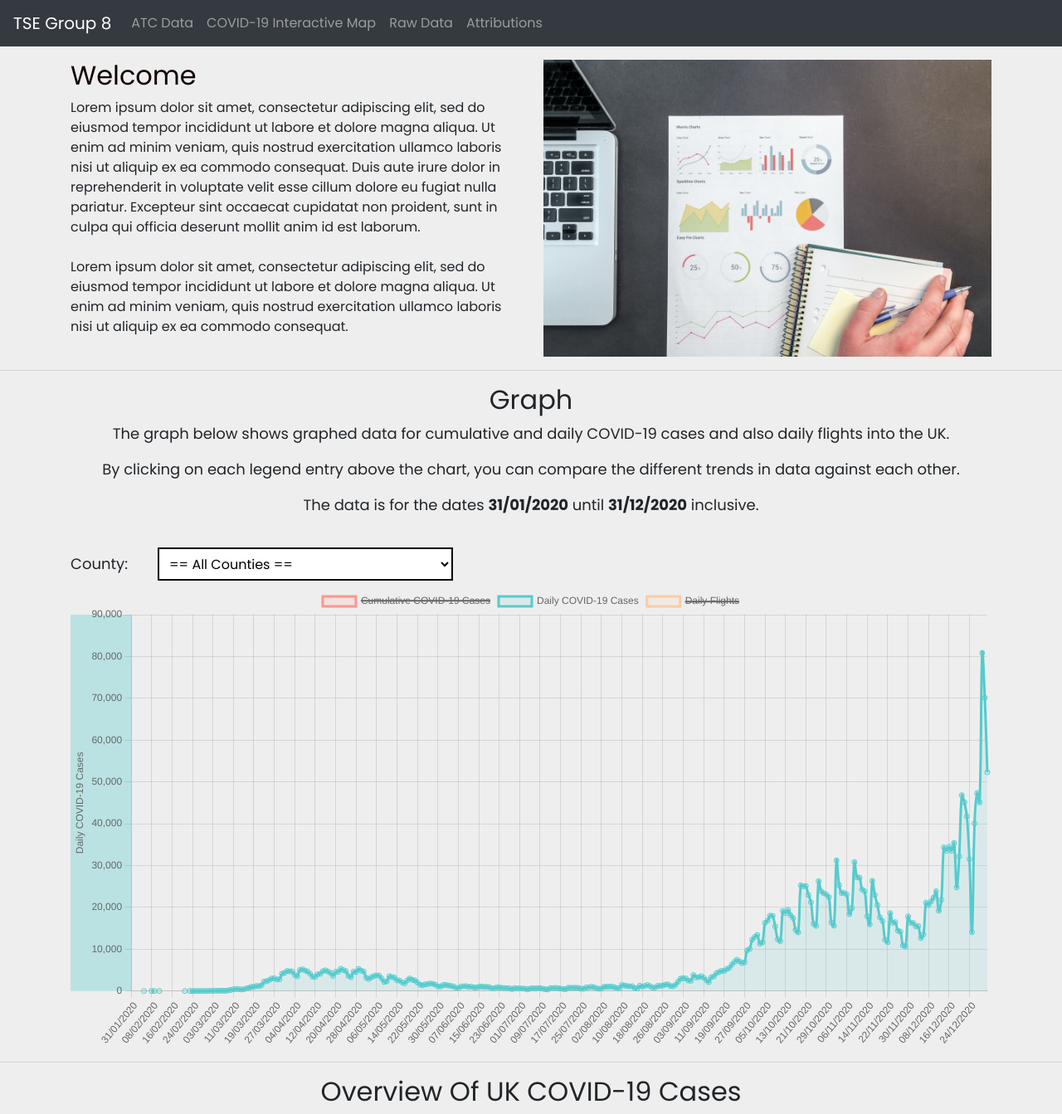
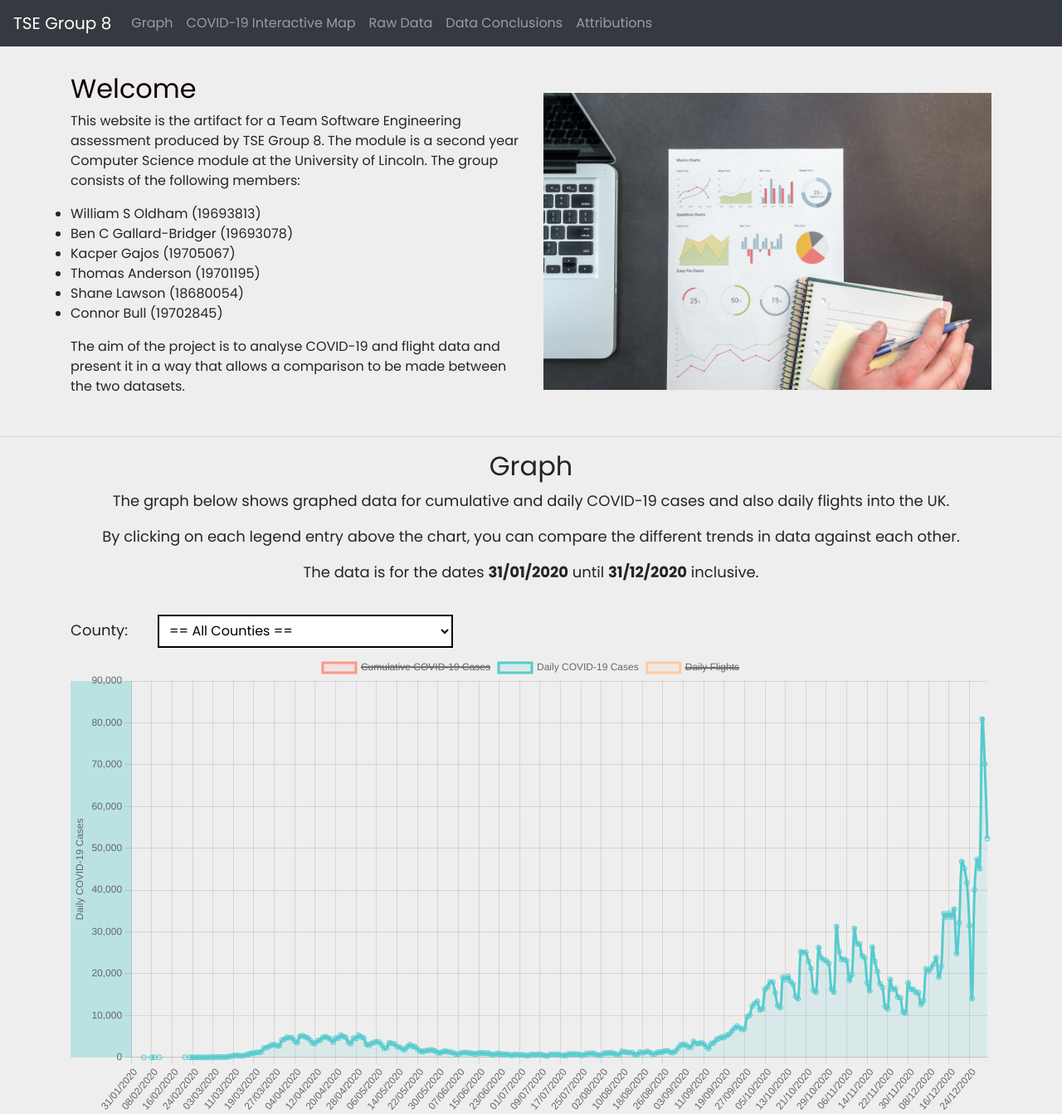
Before and after one commit to binaryoverload/TSEGroup8Website, a Flask app: page / in a window 1280 px wide. Shown: the top 1343 px of the page at 83% size. Run offline with Flask 2, Linux system fonts and the light colour scheme; parts of the project's set-up code (start-up, migrations or seed data) failed here and were passed over; some libraries are stand-ins or nearby versions.

Commit message:
Writey stuff

```diff
--- a/templates/index.html
+++ b/templates/index.html
@@ -8,7 +8,7 @@
     <meta charset="UTF-8">
     <meta http-equiv="X-UA-Compatible" content="IE=edge">
     <meta name="viewport" content="width=device-width, initial-scale=1">
-    <title>TSE</title>
+    <title>TSE Group 8</title>
 
     <link rel="stylesheet" href="https://cdn.jsdelivr.net/npm/bootstrap@4.6.0/dist/css/bootstrap.min.css" integrity="sha384-B0vP5xmATw1+K9KRQjQERJvTumQW0nPEzvF6L/Z6nronJ3oUOFUFpCjEUQouq2+l" crossorigin="anonymous">
     <link rel="stylesheet" type="text/css" href="https://stackpath.bootstrapcdn.com/font-awesome/4.7.0/css/font-awesome.min.css" />
@@ -34,7 +34,7 @@
         <div class="collapse navbar-collapse" id="navbarSupportedContent">
             <ul class="navbar-nav mr-auto">
                 <li class="nav-item">
-                    <a class="nav-link" href="#atc-section">ATC Data</a>
+                    <a class="nav-link" href="#graph-section">Graph</a>
                 </li>
                 <li class="nav-item">
                     <a class="nav-link" href="#covid-map-section">COVID-19 Interactive Map</a>
@@ -42,6 +42,9 @@
                 <li class="nav-item">
                     <a class="nav-link" href="#raw-data-section">Raw Data</a>
                 </li>
+                <div class="nav-item">
+                    <a href="#data-comments-section" class="nav-link">Data Conclusions                    </a>
+                </div>
                 <li class="nav-item">
                     <a class="nav-link" href="#attributions-section">Attributions</a>
                 </li>
@@ -51,14 +54,21 @@
 
     <section class="welcome container my-3" id="S1">
         <div class="row">
-            <div class="col-md-6">
+            <div class="col-md-6 my-3">
                 <h2 class="titleText">Welcome</h2>
-                <p>Lorem ipsum dolor sit amet, consectetur adipiscing elit, sed do eiusmod tempor incididunt ut labore et dolore magna aliqua. Ut enim ad minim veniam, quis nostrud exercitation ullamco laboris nisi ut aliquip ex ea commodo consequat. Duis
-                    aute irure dolor in reprehenderit in voluptate velit esse cillum dolore eu fugiat nulla pariatur. Excepteur sint occaecat cupidatat non proident, sunt in culpa qui officia deserunt mollit anim id est laborum.<br><br>Lorem ipsum dolor
-                    sit amet, consectetur adipiscing elit, sed do eiusmod tempor incididunt ut labore et dolore magna aliqua. Ut enim ad minim veniam, quis nostrud exercitation ullamco laboris nisi ut aliquip ex ea commodo consequat.</p>
+                <p>This website is the artifact for a Team Software Engineering assessment produced by TSE Group 8. The module is a second year Computer Science module at the University of Lincoln. The group consists of the following members:</p>
+                <ul>
+                    <li>William S Oldham (19693813)</li>
+                    <li>Ben C Gallard-Bridger (19693078)</li>
+                    <li>Kacper Gajos (19705067)</li>
+                    <li>Thomas Anderson (19701195)</li>
+                    <li>Shane Lawson (18680054)</li>
+                    <li>Connor Bull (19702845)</li>
+                </ul>
+                <p>The aim of the project is to analyse COVID-19 and flight data and present it in a way that allows a comparison to be made between the two datasets.</p>
             </div>
-            <div class="col-md-6 d-none d-md-block justify-items-center">
-                <img style="width: 100%" src="static/images/pexels-lukas-669610.jpg">
+            <div class="col-md-6 d-none d-md-flex justify-items-center">
+                <img class="align-self-center w-100" src="static/images/pexels-lukas-669610.jpg">
             </div>
         </div>
     </section>
@@ -267,10 +277,34 @@
             </div>
             <div class="col-md-6">
                 <h4>Flights Dataset</h4>
-                <p>The flight dataset was very </p>
+                <p>The flight dataset was very kindly provided to the project by the <a href="https://opensky-network.org/" rel="noopener" target="_blank">OpenSky Network</a> as part of their <a href="https://zenodo.org/record/3974209#.YH6vJOhKiUk" rel="noopener"
+                        target="_blank">COVID-19 dataset</a> </p>
+                <p>The fields that were used from this dataset were:</p>
+                <ul>
+                    <li>ICAO24 - The 24-bit address assigned to the aircraft.</li>
+                    <li>First Seen - The earliest point the aircraft appeared on the OpenSky network.</li>
+                    <li>Last Seen - The last point the aircraft was seen on the OpenSky network.</li>
+                    <li>Callsign - The 5 digit callsign of the flight.</li>
+                    <li>Estimated Departure Airport - The airport the aircraft is estimated to have departed from.</li>
+                    <li>Estimated Arrival Airport - The airport the aircraft is expected to land at.</li>
+                </ul>
+                <p>The key limitation with the dataset is that it is not indicative of where people arriving end up travelling to within the UK. This means that it is difficult to narrow down on a county-level basis whether the amount of flights coming into
+                    that county affected the rate of COVID-19 cases.</p>
             </div>
         </div>
-
+        <div class="row">
+            <div class="col-md-12">
+                <h3>Conclusions</h3>
+                <p>Even though it hasn't been possible for this project to specifically correlate the flights coming into the UK and COVID-19 cases, some clear conclusions can be drawn from the data:</p>
+                <ul>
+                    <li>As expected, the number of flights sharply declined at the end of March 2020 to just under 20% of the number beforehand.</li>
+                    <li>Even within the first national lockdown, the number of remaining flights remained steady which has been shown in other research to be cargo flights.</li>
+                    <li>After the first national lockdown, flights still only returned to around 80% of the pre-covid number showing a reluctance of people to travel.</li>
+                    <li>Even though the COVID-19 cases from October onwards rose much more quickly than in March, the affect on the number of flights was not as dramatic as in March. The number of flights only reduced to around 40% of the pre-covid amount;
+                        twice the number in the first national lockdown.</li>
+                </ul>
+            </div>
+        </div>
     </section>
 
     <hr>
@@ -312,12 +346,7 @@
     <footer class="py-5 px-2 px-md-0">
         <div class="container">
             <div class="row">
-                <div class="sec col-md-4" id="footer-about-us">
-                    <h2>About Us</h2>
-                    <p>Lorem ipsum dolor sit amet, consectetur adipiscing elit, sed do eiusmod tempor incididunt ut labore et dolore magna aliqua. Ut enim ad minim veniam, quis nostrud exercitation ullamco laboris nisi ut aliquip ex ea commodo consequat.</p>
-                </div>
-
-                <div class="sec col-md-4" id="footer-quick-links">
+                <div class="sec col-md-6" id="footer-quick-links">
                     <h2>Quick Links</h2>
                     <ul>
                         <li><a href="#">Home</a></li>
@@ -326,7 +355,7 @@
                         <li><a href="#">RAW Data</a></li>
                     </ul>
                 </div>
-                <div class="sec col-md-4" id="footer-team-members">
+                <div class="sec col-md-6" id="footer-team-members">
                     <h2>Team Members</h2>
                     <p>William S Oldham (19693813)</p>
                     <p>Connor Bull (19702845)</p>
```
